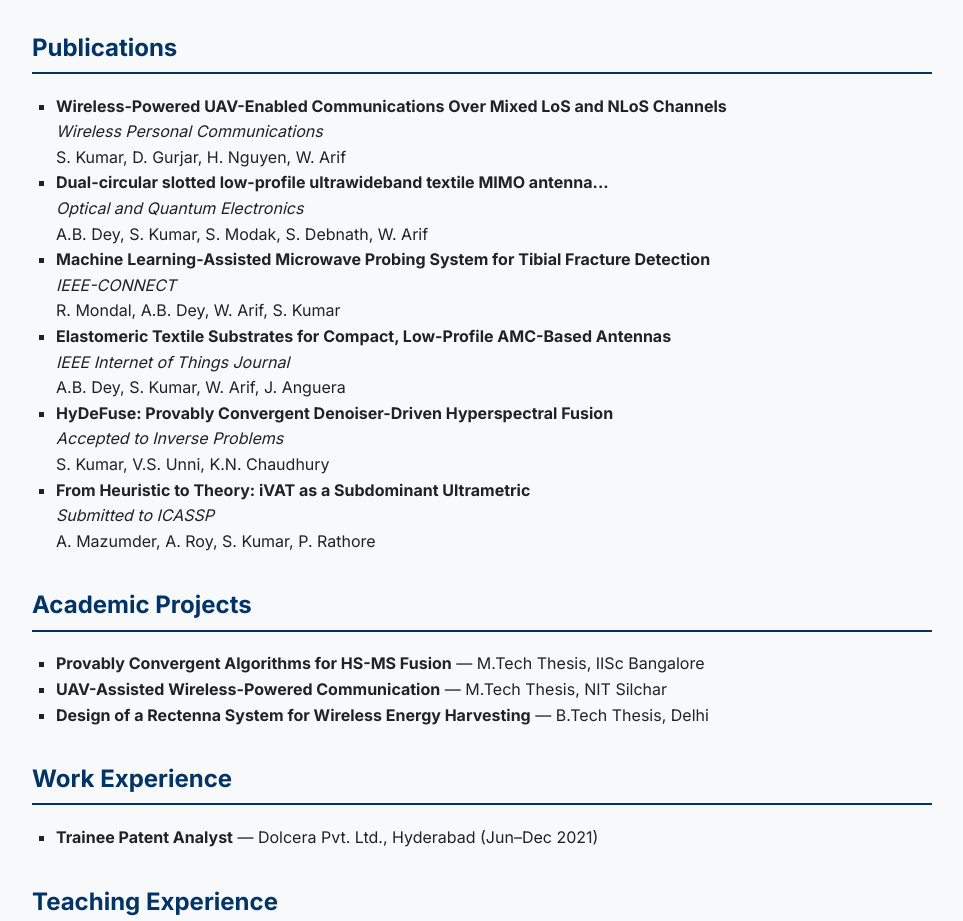
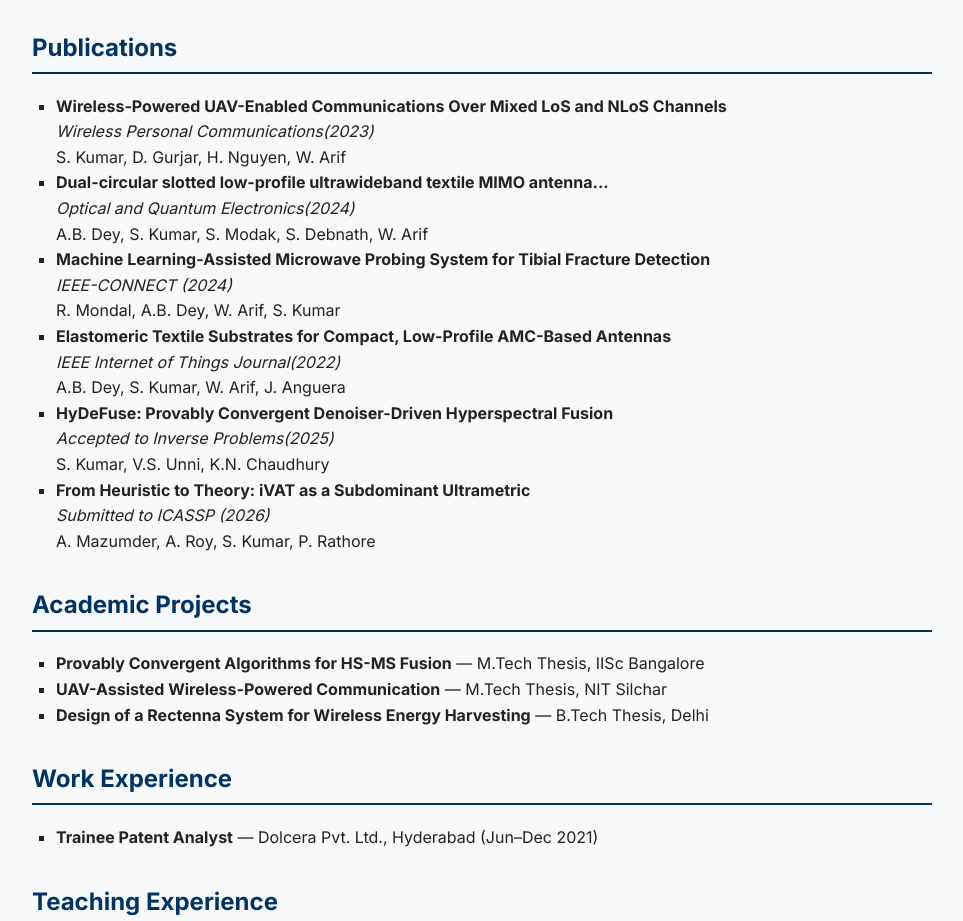
Before and after one commit to sagarkr1729/sagar.github.io, a plain HTML site: page index.html in a window 1280 px wide. Shown: the part 946-1867 px from the top of the page, without its empty margins (158-1121 px from the left). Drawn offline with Linux system fonts and the light colour scheme; a script that the page names is missing.

Commit message:
Update index.html

```diff
--- a/index.html
+++ b/index.html
@@ -68,27 +68,27 @@
       <h2>Publications</h2>
       <ul>
         <li><b>Wireless-Powered UAV-Enabled Communications Over Mixed LoS and NLoS Channels</b><br>
-          <i>Wireless Personal Communications</i><br>
+          <i>Wireless Personal Communications(2023)</i><br>
           S. Kumar, D. Gurjar, H. Nguyen, W. Arif
         </li>
         <li><b>Dual-circular slotted low-profile ultrawideband textile MIMO antenna...</b><br>
-          <i>Optical and Quantum Electronics</i><br>
+          <i>Optical and Quantum Electronics(2024)</i><br>
           A.B. Dey, S. Kumar, S. Modak, S. Debnath, W. Arif
         </li>
         <li><b>Machine Learning-Assisted Microwave Probing System for Tibial Fracture Detection</b><br>
-          <i>IEEE-CONNECT</i><br>
+          <i>IEEE-CONNECT (2024)</i><br>
           R. Mondal, A.B. Dey, W. Arif, S. Kumar
         </li>
         <li><b>Elastomeric Textile Substrates for Compact, Low-Profile AMC-Based Antennas</b><br>
-          <i>IEEE Internet of Things Journal</i><br>
+          <i>IEEE Internet of Things Journal(2022)</i><br>
           A.B. Dey, S. Kumar, W. Arif, J. Anguera
         </li>
         <li><b>HyDeFuse: Provably Convergent Denoiser-Driven Hyperspectral Fusion</b><br>
-          <i>Accepted to Inverse Problems</i><br>
+          <i>Accepted to Inverse Problems(2025)</i><br>
           S. Kumar, V.S. Unni, K.N. Chaudhury
         </li>
         <li><b>From Heuristic to Theory: iVAT as a Subdominant Ultrametric</b><br>
-          <i>Submitted to ICASSP</i><br>
+          <i>Submitted to ICASSP (2026)</i><br>
           A. Mazumder, A. Roy, S. Kumar, P. Rathore
         </li>
       </ul>
```
